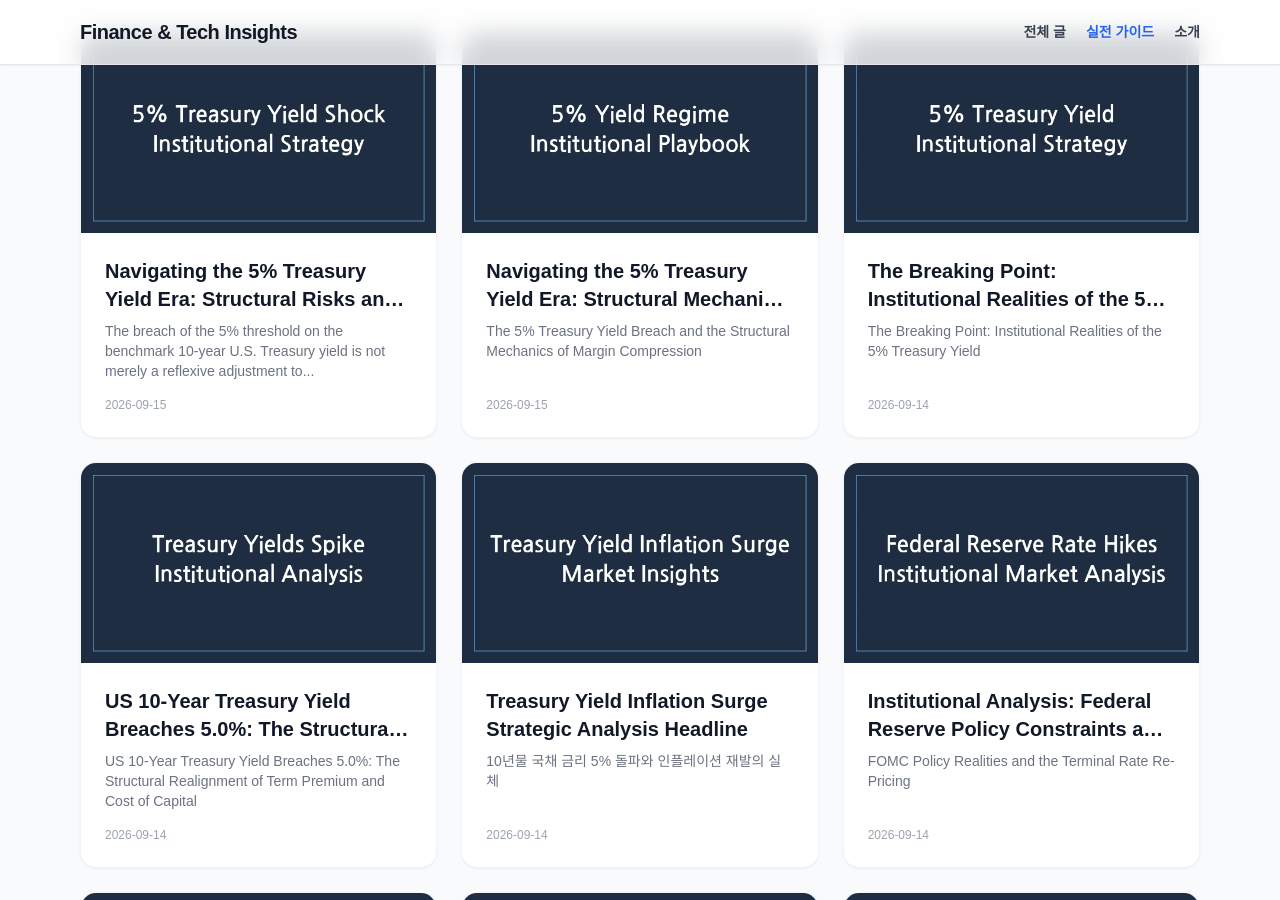
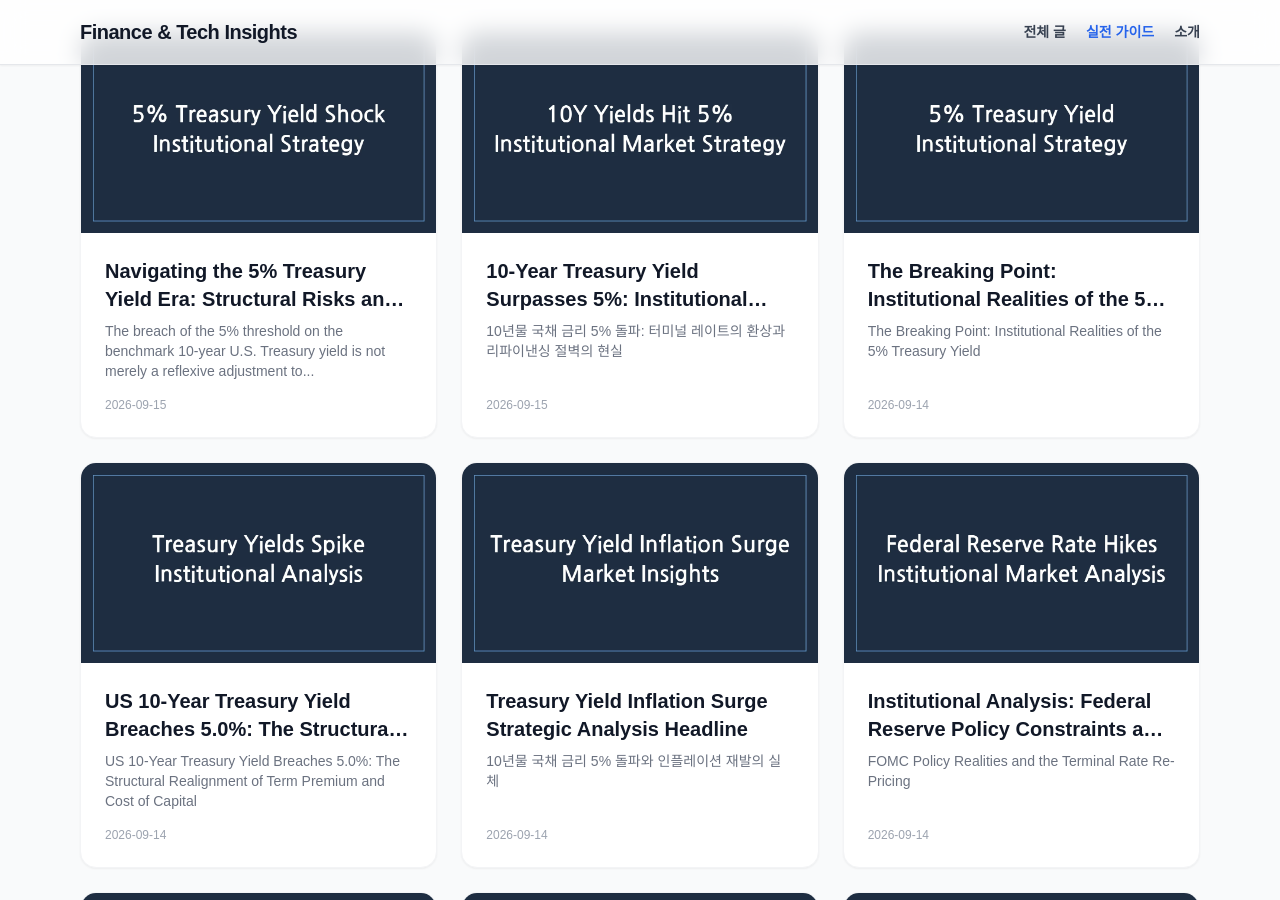
Before and after one commit to somsoo/economy-blog, a Jekyll site: the page built from index.md, in a window 1280 px wide and 900 px high, scrolled down 320 px. Built offline with Jekyll 4.4.1, drawn with Linux system fonts in a browser that asks for light colours; nearby versions of some CDN libraries; some web fonts are replaced; part of the change alters nothing that is shown.

Commit message:
docs: auto-generate post

```diff
--- a/_posts/2026-09-15-federal-reserve-rate-hikes.md
+++ b/_posts/2026-09-15-federal-reserve-rate-hikes.md
@@ -1,57 +1,61 @@
 ---
 layout: post
-title: "Navigating the 5% Treasury Yield Era: Structural Mechanics and Institutional Playbook"
+title: "10-Year Treasury Yield Surpasses 5%: Institutional Strategy for the High-Rate Era"
 date: 2026-09-15
-image: assets/images/thumb_1789467582.webp
-description: "An institutional-grade analysis of the 5% U.S. Treasury yield breach, examining term premiums, corporate refinancing walls, and actionable asset allocation strategies."
+image: assets/images/thumb_1789486557.webp
+description: "An authoritative institutional analysis on the 10-year Treasury yield breaking 5%, examining capital reallocation, credit risks, and tactical asset allocation."
 ---
 
-## The 5% Treasury Yield Breach and the Structural Mechanics of Margin Compression
+## 10년물 국채 금리 5% 돌파: 터미널 레이트의 환상과 리파이낸싱 절벽의 현실
 
 
-![Federal Reserve Rate Hikes Strategic Market Analysis 1]({{ '/' | append: 'assets/images/vibe_1789467581_0.webp' | relative_url }})
+![Federal Reserve Rate Hikes Strategic Market Analysis 1]({{ '/' | append: 'assets/images/vibe_1789486556_0.webp' | relative_url }})
 
 
-The crossing of the 5% threshold on the benchmark 10-year U.S. Treasury yield is not merely a psychological data point; it is a violent recalibration of the global cost of capital. For over a decade, markets operated under the comforting illusion of the zero-lower-bound put. Today, that architecture has dissolved. The relentless upward pressure on yields stems from a compounding mix of stubborn term premiums, structural fiscal dominance, and persistent supply indigestion at Treasury auctions. As the Federal Reserve navigates quantitative tightening (QT) while the Treasury General Account (TGA) fluctuates to fund a relentless deficit, private-sector balance sheets are absorbing an unprecedented collateral drain.
+벤치마크 10년물 미국 국채 수익률이 2007년 이후 처음으로 5% 고지를 뚫었다. 이는 단순한 숫자의 경신이 아니다. 지난 10년간 시장을 지배했던 저금리 구조의 관성이 완전히 해체되고 있음을 알리는 거시경제적 경보음이다. 연방준비제도(Fed)가 인플레이션 파이팅을 명목으로 단행한 공격적 긴축은 이제 금융시장의 배관 깊숙한 곳에 균열을 내기 시작했다. 시장은 더 이상 연준의 '피벗(Pivot)'이라는 희망 고문에 기대지 않는다. '더 높게, 더 오래(Higher for Longer)'라는 파월의 선언은 이제 하드 데이터로 증명되는 중이다.
 
-This is the mechanics of liquidity evaporation. When risk-free yields sit at 5%, the hurdle rate for every asset class globally shifts upward. Equity risk premiums compress toward historic lows, forcing an aggressive multiple contraction across growth and cyclical sectors alike. The corporate debt wall—featuring trillions in low-coupon debt maturing between 2025 and 2027—now faces a merciless refinancing cliff. Companies that feasted on cheap debt during the pandemic era are about to discover the mathematical reality of replacing 3% paper with 7% floating or fixed obligations. This interest expense surge eats directly into operating margins, filtering downward to constrain capital expenditures and trigger defensive corporate behavior.
+자금 조달 비용의 급등은 균등하게 충격을 주지 않는다. 가장 먼저 타격을 입는 곳은 만기 도래를 앞둔 상업용 부동산(CRE) 트랜들과 과도한 레버리지를 일으킨 사모 시장(Private Credit)의 한계 차주들이다. 중소형 지역 은행들의 대출 포트폴리오에서 부실 채권(NPL) 비율이 수면 위로 고개를 들고 있으며, 발행 시장에서 자취를 감춘 정크본드(HY) 차주들은 내년 초 리파이낸싱 절벽(Refinancing Cliff)이라는 실존적 위협과 직면해 있다. 연준이 명시적 목표로 삼은 물가 안정의 대가는 자산 가격의 연쇄적 재조정이며, 그 청구서는 레버리지 시스템의 가장 취약한 고리부터 날아들고 있다.
 
-## The Federal Reserve’s Dilemma: Mandate Credibility Versus Fiscal Dominance
+## 자본의 대이동: 5% 무위험 수익률이 강제하는 위험 자산의 디레버리징
 
 
-![Federal Reserve Rate Hikes Strategic Market Analysis 2]({{ '/' | append: 'assets/images/vibe_1789467581_1.webp' | relative_url }})
+![Federal Reserve Rate Hikes Strategic Market Analysis 2]({{ '/' | append: 'assets/images/vibe_1789486556_1.webp' | relative_url }})
 
 
-At the heart of this market dislocation lies an intractable institutional conflict. The Federal Reserve's statutory mandate demands price stability and maximum employment, yet its current policy path is colliding head-on with systemic fiscal dominance. Treasury issuance is running at a pace that forces the central bank into an uncomfortable corner. If the FOMC pauses or pivots prematurely in the face of political pressure or localized banking stress, inflation expectations risk unmooring, permanently steepening the long end of the yield curve. If they maintain a higher-for-longer posture, they risk breaking the very credit transmission mechanisms they rely on to cool the economy.
+위험 자산 시장의 반응은 냉혹하다. 10년물 국채 수익률이 5%를 상회하면서 자본 시장의 중력 법칙이 재편되고 있다. 초과 수익(Alpha)을 좇던 글로벌 유동성은 이제 무위험 수익률(Risk-Free Rate)이라는 강력한 중력에 이끌려 채권과 단기 현금성 자산으로 대이동을 시작했다. 증시는 상장기업들의 이익 방어력에 힘입어 전면적인 패닉을 모면하고 있으나, 밸류에이션 상단은 극도로 제한된 상태다. 주식의 일드갭(Yield Gap)은 수십 년 만에 최저 수준으로 압축되며 주식 보유에 대한 기회비용을 극대화하고 있다.
 
-This friction damages institutional credibility. Markets no longer view the Fed as an omnipotent backstop, but as a reactive actor trapped by structural deficits. Consequently, foreign official buyers are stepping back from long-duration Treasuries, forcing domestic banks and price-sensitive primary dealers to absorb the surplus. This dynamic pushes term premiums higher independently of overnight rate expectations. As currency markets absorb this tectonic shift, the U.S. dollar experiences bouts of violent volatility, draining liquidity from emerging market debt pools and accelerating capital repatriation back into onshore dollar-denominated safe havens.
+디지털 자산 시장은 이 유동성 긴축의 충격을 가장 날것으로 드러낸다. 비트코인이 단기 조정을 받으며 7만 7,000달러 선 아래로 밀려난 것은 단순한 규제적 노이즈가 아니다. 유동성 파티가 끝난 시장에서 한계 레버리지가 청산되는 전형적인 디레버리징 프로세스다.
 
-| Structural Metric | Current Market State (5% Yield Regime) | Macroeconomic Transmission Mechanism |
-| :--- | :--- | :--- |
-| U.S. 10-Year Treasury Yield | Sustained above 5.00% | Escalates the global risk-free rate, compressing equity valuations across all risk tiers. |
-| Federal Reserve QT & TGA | Active balance sheet runoff & volatile TGA flows | Drains systemic bank reserves, tightening interbank liquidity and pushing up secured funding rates. |
-| Corporate Debt Refinancing Wall | $2.5T+ maturing over 24-36 months | Forces debt rollover at double the previous coupon, directly eroding net margins. |
-| Mortgage-to-Income Spread | Multidecade highs in borrowing costs | Freezes housing turnover, locking in homeowners and starving the real estate sector of velocity. |
+| 자산 군 | 현재 지표 및 가격 | 변동 요인 | 시장 영향 |
+| :--- | :--- | :--- | :--- |
+| 미국 10년물 국채 | 5.0% 상회 (2007년 이후 최고) | 연준 기준금리 인상 베팅 | 자금 조달 비용 급증, 채권 선호 심화 |
+| 미국 대형주 (S&P 500) | 제한적 가격 조정 (패닉 부재) | 기업 실적 방어력, 금리 인상 선반영 | 밸류에이션 압박 속 종목별 차별화 |
+| 비트코인 및 암호화폐 | 77,000달러 선 하락 | 글로벌 유동성 축소 및 규제 불확실성 | 위험 자산 회피 심리 및 레버리지 청산 |
 
-## Asset Allocation Realities: Navigating Duration Risk and Equity Dispersion
+이 매트릭스가 시사하는 바는 명확하다. 자산 가격은 더 이상 유동성의 힘으로 오르지 않는다. 오직 엄격한 펀더멘털과 현금 창출 능력을 증명하는 자산만이 이 긴축의 터널을 통과할 자격을 얻는다.
+
+## 마진 압박과 구조조정: 기업 생태계의 잔인한 승패 갈라치기
 
 
-![Federal Reserve Rate Hikes Strategic Market Analysis 3]({{ '/' | append: 'assets/images/vibe_1789467582_2.webp' | relative_url }})
+![Federal Reserve Rate Hikes Strategic Market Analysis 3]({{ '/' | append: 'assets/images/vibe_1789486556_2.webp' | relative_url }})
 
 
-Institutional equity portfolios are undergoing a ruthless sorting mechanism. The simplistic market breadth of the past has fractured into distinct silos dictated entirely by balance-sheet resilience. Companies burdened by high net-debt-to-EBITDA ratios and heavy reliance on short-term revolving credit facilities are facing severe valuation reratings. Conversely, cash-generative titans with fortress balance sheets are capturing an unprecedented share of institutional capital flows.
+고금리와 고유가의 결합은 기업들의 영업이익률을 해부학적으로 난이드하고 있다. 에너지 가격의 재상승은 공급망 비용을 밀어 올리며 인플레이션의 끈적함(Sticky Inflation)을 배가시키고 있다. 여기에 자본비용(Cost of Capital)의 수직 상승은 잉여현금흐름(FCF)이 마이너스인 좀비 기업들의 생존 공간을 완전히 소멸시켰다.
 
-Sector rotation under a 5% risk-free rate rewards structural pricing power and immediate cash returns over speculative future cash flows. Energy infrastructure, defense contractors, and specialized cybersecurity firms with sticky, mission-critical revenue models are outperforming. Meanwhile, capital-intensive industries—such as commercial real estate, utilities, and consumer discretionary retail—are grappling with terminal margin compression. The structural break in mortgage-to-income ratios has choked off residential velocity, while corporate real estate faces a perpetual valuation haircut as capitalization rates adjust upward to clear the new hurdle rate. Portfolio managers are abandoning passive duration bets, favoring tactical cash positioning and senior secured private credit structures that insulate capital from duration risk.
+시장의 관심은 이제 기술주 전반의 모멘텀에서 개별 기업의 대차대조표(Balance Sheet) 건전성으로 완전히 이동했다. 현금 부자들은 고금리 환경을 오히려 자산 인수와 시장 점유율 확장의 기회로 활용하는 반면, 이자보상배율(ICR)이 1을 밑도는 부실 기업들은 구조조정의 칼날 위에 서 있다. 거시경제의 불확실성은 기술 혁신을 둘러싼 규제 리스크와 맞물려 더욱 증폭된다. 인공지능(AI) 패권 다툼 속에서 안전성 기준 강화와 거버넌스 리스크가 부각되는 현상은, 자본이 가장 확실하고 규제 리스크가 낮은 안전지대로 피신하고 있음을 보여주는 방증이다.
 
-## Institutional Action Plan for High-Volatility Fixed-Income Regimes
+## 스트레스 테스트의 시대: 기관투자가를 위한 전술적 대응 지침
 
 
-![Federal Reserve Rate Hikes Strategic Market Analysis 4]({{ '/' | append: 'assets/images/vibe_1789467582_3.webp' | relative_url }})
+![Federal Reserve Rate Hikes Strategic Market Analysis 4]({{ '/' | append: 'assets/images/vibe_1789486557_3.webp' | relative_url }})
 
 
-1. Aggressive Duration Compression: Actively prune long-duration fixed-income holdings. Reallocate capital toward short-duration, high-quality commercial paper or floating-rate instruments to capitalize on elevated short-term yields without taking capital-loss exposure on the long end.
-2. Free Cash Flow (FCF) Quality Screen: Filter all equity exposure through a strict fundamental screen. Eliminate companies with negative free cash flow or high near-term debt refinancing needs; overweight enterprises displaying high operating margins, low leverage, and defensive pricing power.
-3. Liquidity and Dry Powder Maintenance: Resist the urge to aggressively catch falling knives during volatility spikes. Maintain a strategic cash allocation to deploy tactically into distressed credit and oversold quality equities as term premium stabilization signals a durable market clearing event.
+지금은 포트폴리오를 방치할 때가 아니다. 5% 금리 환경은 과거 10년의 투자 공식을 완전히 폐기할 것을 요구한다. 자산 배분의 패러다임을 '성장 중심'에서 '생존과 실질 수익률(Real Yield) 확보'로 즉각 선회해야 한다.
+
+- Action Plan:
+  1. 듀레이션 정밀 관리 및 부채 재조정: 변동금리 부채를 고정금리로 신속하게 스와핑하거나 규모를 축소하고, 채권 포트폴리오는 바벨(Barbel) 전략을 통해 단기 유동성과 만기 10년 이상의 장기물 헷지 포지션을 균형 있게 가져간다.
+  2. 무위험 수익률 캡처 및 현금 비중 극대화: 단기 국채와 머니마켓펀드(MMF)를 활용해 5% 대의 무위험 수익률을 확정하고, 다가올 자산 시장의 구조적 변곡점에서 저가 매수를 집행할 드라이파이어(Dry Powder)를 상시 확보한다.
+  3. 대차대조표 우량주로의 집중: 이자보상배율이 높고 부채비율이 낮으며, 인플레이션 전가력이 검증된 해자(Moat)를 보유한 기업으로 투자 유니버스를 엄격하게 압축한다.
 <div style="margin: 35px 0; padding: 16px 20px; border-left: 4px solid #3b82f6; background-color: #f8fafc; font-size: 13px; color: #475569; line-height: 1.6;">
     <strong>Data Integrity & Attribution:</strong> This analytical report is curated from public central bank announcements, institutional market disclosures, and verified news feeds. Factual figures and metrics are validated via automated factual consistency checks.
 </div>
```
Also changed, not shown: assets/images/thumb_1789486557.webp (added), assets/images/vibe_1789486556_0.webp (added), assets/images/vibe_1789486556_1.webp (added), assets/images/vibe_1789486556_2.webp (added), assets/images/vibe_1789486557_3.webp (added).
